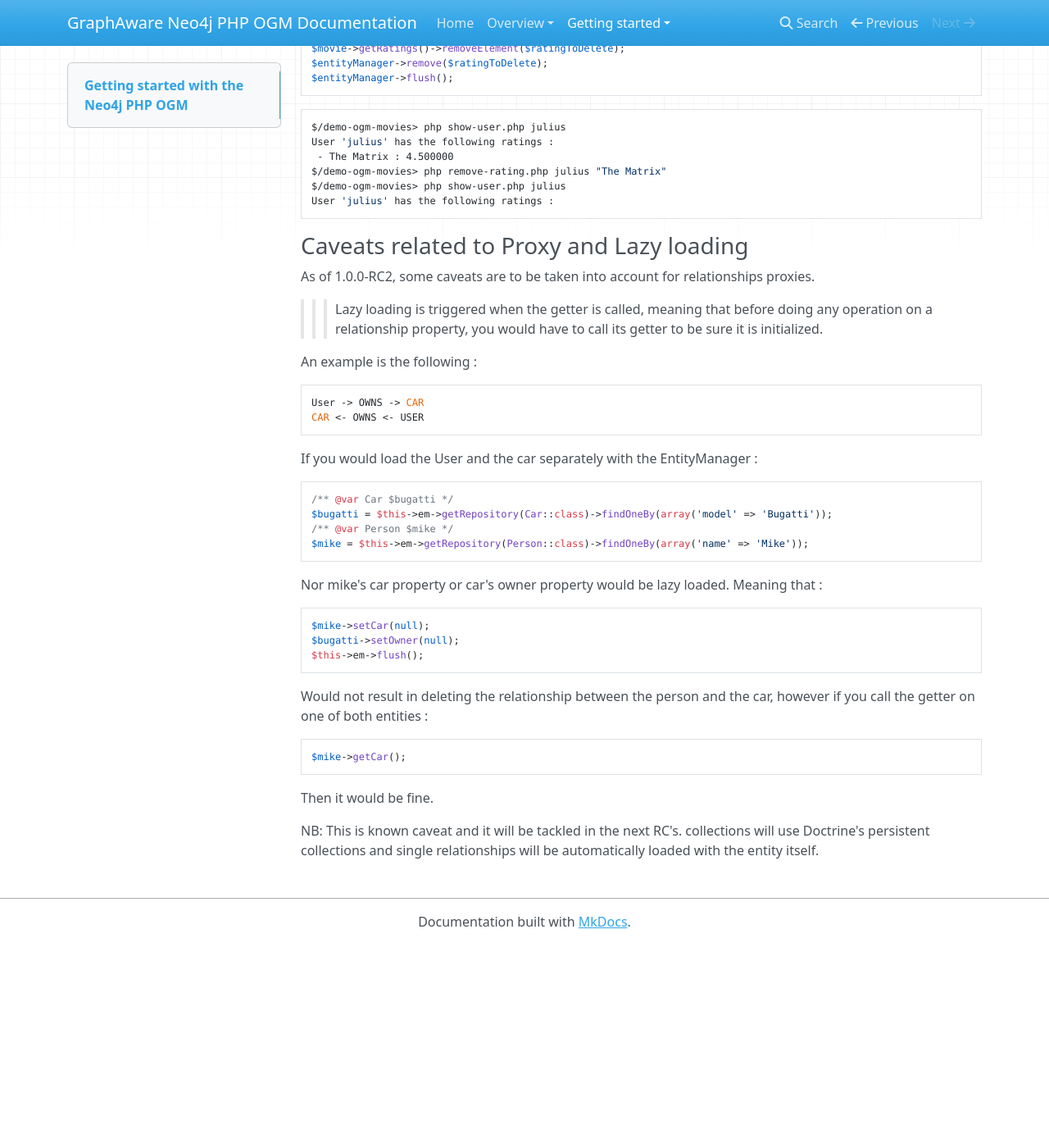
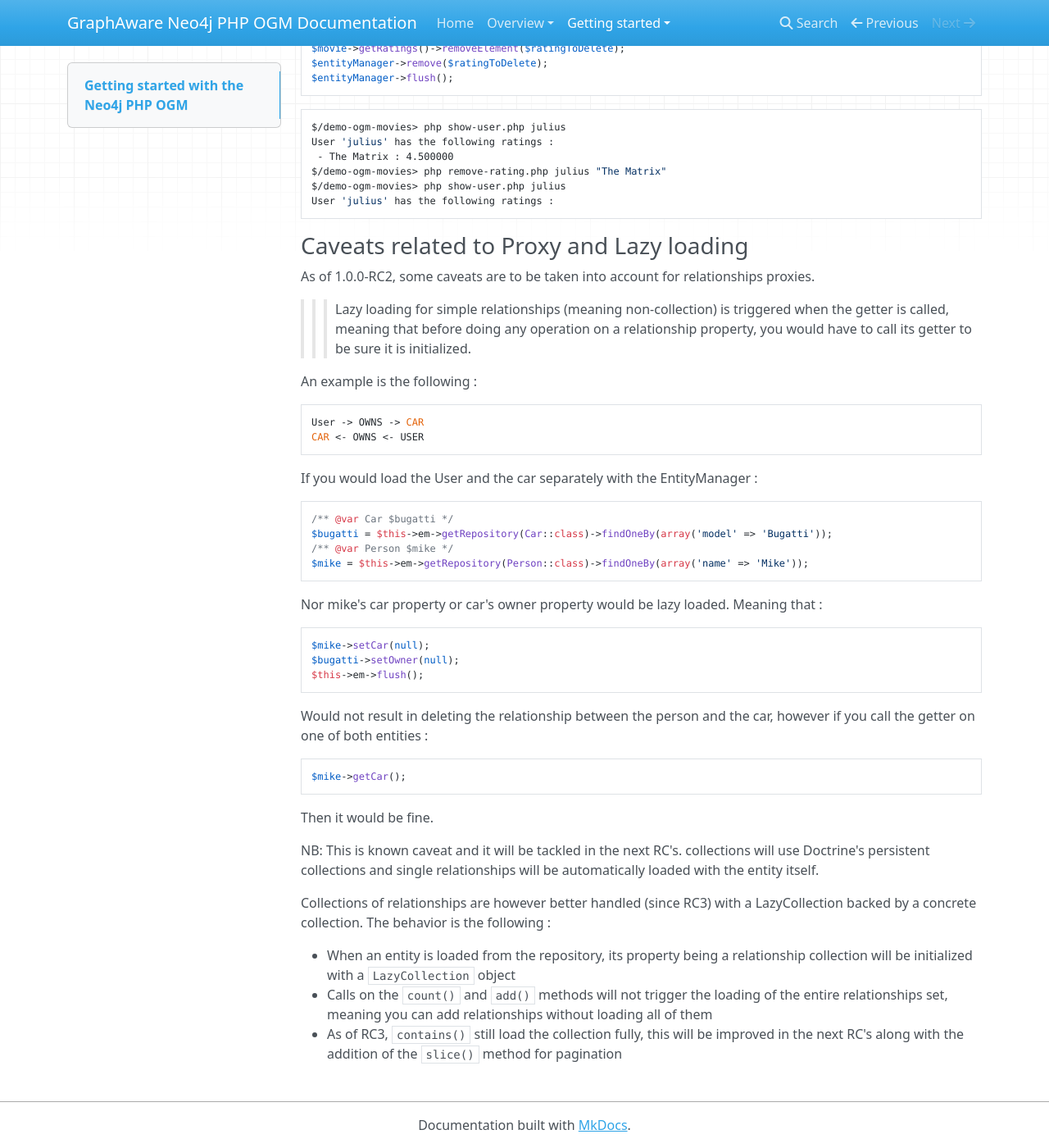
Before and after one commit to zabkosta/neo4j-php-ogm, an MkDocs documentation site: the page built from docs/getting_started/tutorial.md, in a window 1280 px wide and 1400 px high, scrolled down 22285 px. Shown: the whole window at 82% size. Built offline with MkDocs 1.6.1, drawn with Linux system fonts in a browser that asks for light colours; nearby versions of some CDN libraries; old or Windows-style settings are respelled for this version of MkDocs; before the commit the page ends 23437 px from its top, so only the background shows below that.

```diff
--- a/docs/getting_started/tutorial.md
+++ b/docs/getting_started/tutorial.md
@@ -1198,7 +1198,7 @@ User 'julius' has the following ratings :
 
 As of 1.0.0-RC2, some caveats are to be taken into account for relationships proxies.
 
->>> Lazy loading is triggered when the getter is called, meaning that before doing any operation on a relationship property, you would
+>>> Lazy loading for simple relationships (meaning non-collection) is triggered when the getter is called, meaning that before doing any operation on a relationship property, you would
  have to call its getter to be sure it is initialized.
 
 An example is the following :
@@ -1235,3 +1235,11 @@ Then it would be fine.
 
 NB: This is known caveat and it will be tackled in the next RC's. collections will use Doctrine's persistent collections and
 single relationships will be automatically loaded with the entity itself.
+
+
+Collections of relationships are however better handled (since RC3) with a LazyCollection backed by a concrete collection. The behavior is
+the following :
+
+* When an entity is loaded from the repository, its property being a relationship collection will be initialized with a `LazyCollection` object
+* Calls on the `count()` and `add()` methods will not trigger the loading of the entire relationships set, meaning you can add relationships without loading all of them
+* As of RC3, `contains()` still load the collection fully, this will be improved in the next RC's along with the addition of the `slice()` method for pagination
```
Also changed, not shown: README.md (+3 -60 lines).
